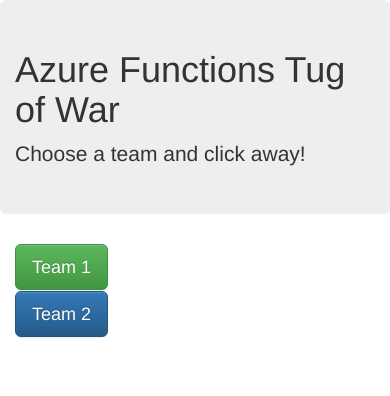
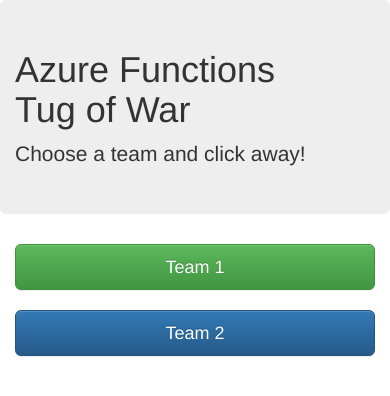
Before and after one commit to joescars/TugOfWar-FunctionsDemo, a plain HTML site: page Client/play.html in a window 390 px wide. Drawn offline with nearby package versions, Linux system fonts and the light colour scheme.

Commit message:
mobile friendly

```diff
--- a/Client/play.html
+++ b/Client/play.html
@@ -2,6 +2,11 @@
 <html lang="en">
     <head>
         <title>Azure Functions Tug of War - Let's Play!</title>
+
+        <meta charset="utf-8">
+        <meta http-equiv="X-UA-Compatible" content="IE=edge">
+        <meta name="viewport" content="width=device-width, initial-scale=1">
+
         <script src="https://ajax.googleapis.com/ajax/libs/jquery/3.2.1/jquery.min.js"></script>
 
         <!-- Latest compiled and minified CSS -->
@@ -16,20 +21,22 @@
     </head>
     <body>
 
-        <div class="container">
+        <div class="container-fluid">
             <div class="row">
                 <div class="jumbotron">
-                    <h1>Azure Functions Tug of War</h1>
+                    <h1>Azure Functions<br/> Tug of War</h1>
                     <p>Choose a team and click away!</p>
                 </div>
             </div>
             <div class="row">
-                <div class="col-md-4">
-                    <button id="team1btn" class="btn btn-success btn-lg">Team 1</button>
+                <div class="col-md-12">
+                    <button id="team1btn" class="btn btn-success btn-lg btn-block">Team 1</button>
                 </div>
-                <div class="col-md-4"></div>
-                <div class="col-md-4">
-                    <button id="team2btn" class="btn btn-primary btn-lg">Team 2</button>
+            </div>
+            <div class="row">&nbsp;</div>
+            <div class="row">
+                <div class="col-md-12">
+                    <button id="team2btn" class="btn btn-primary btn-lg btn-block">Team 2</button>
                 </div>
             </div>
         </div>
```
